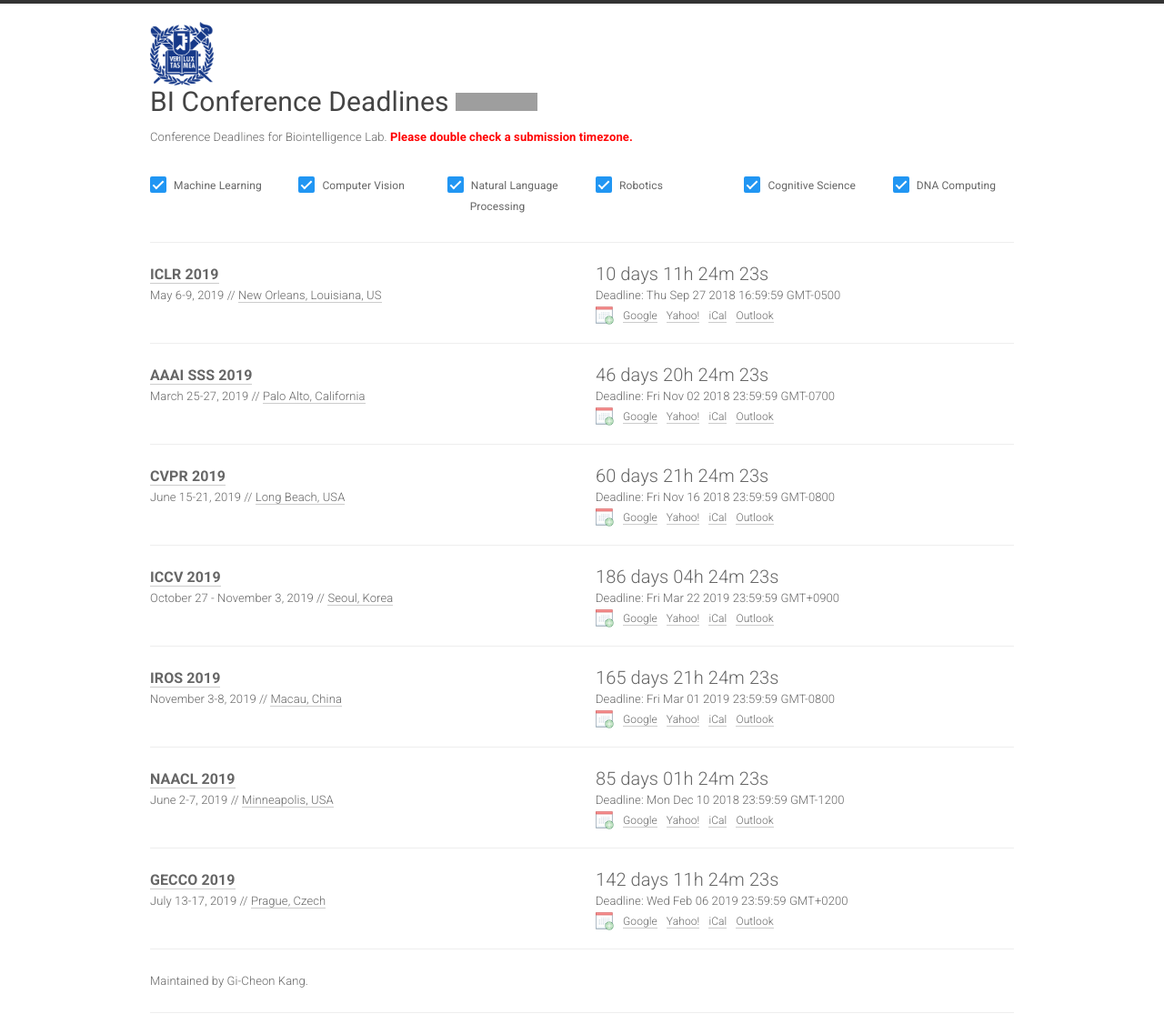
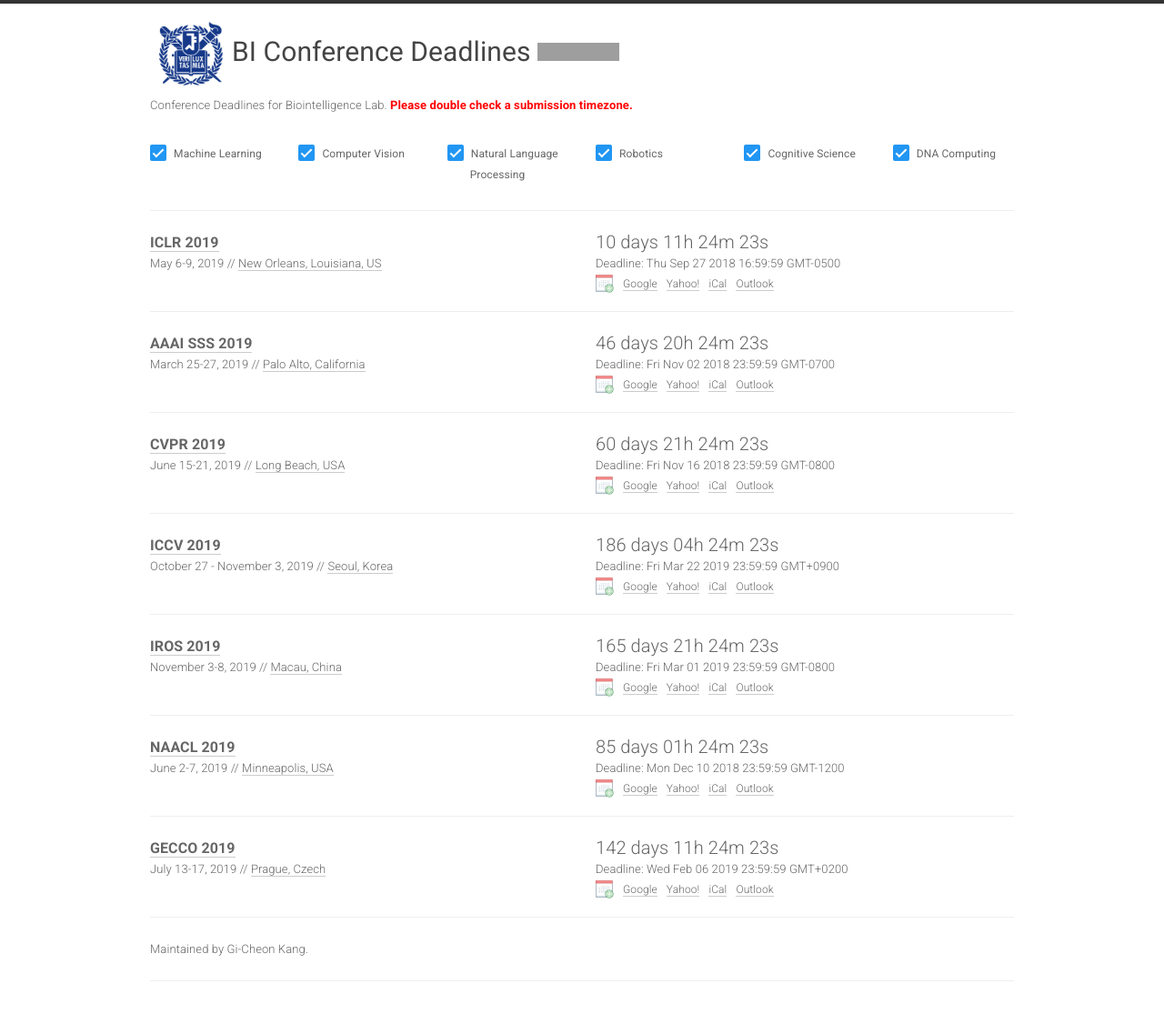
Before and after one commit to biconf/biconf.github.io, a Jekyll site: the page built from index.html, in a window 1280 px wide. Shown: the whole page at 91% size. Built offline with Jekyll 4.4.1, drawn with Linux system fonts in a browser that asks for light colours; nearby versions of some CDN libraries; after the commit the page ends 1102 px from its top, so only the background shows below that; grey boxes are pictures that could not be loaded.

Commit message:
Update home.html

```diff
--- a/_layouts/home.html
+++ b/_layouts/home.html
@@ -25,8 +25,7 @@
             <div class="row">
                 <div class="col-xs-12 col-sm-8">
                   <h1>
-                    <div style = "padding: 0px 20px 0px 0px">
-                      <img src="/static/img/snu.gif" width="70px" height="70px"></div>{{ site.title }}
+                    <img src="/static/img/snu.gif" width="70px" height="70px" hspace="10px">{{ site.title }}
                     <iframe src="https://ghbtns.com/github-btn.html?user={{ site.github_username }}&repo={{ site.github_repo }}&type=star&count=true" frameborder="0" scrolling="0" width="170px" height="20px"></iframe>
                   </h1>
                 </div>
```
